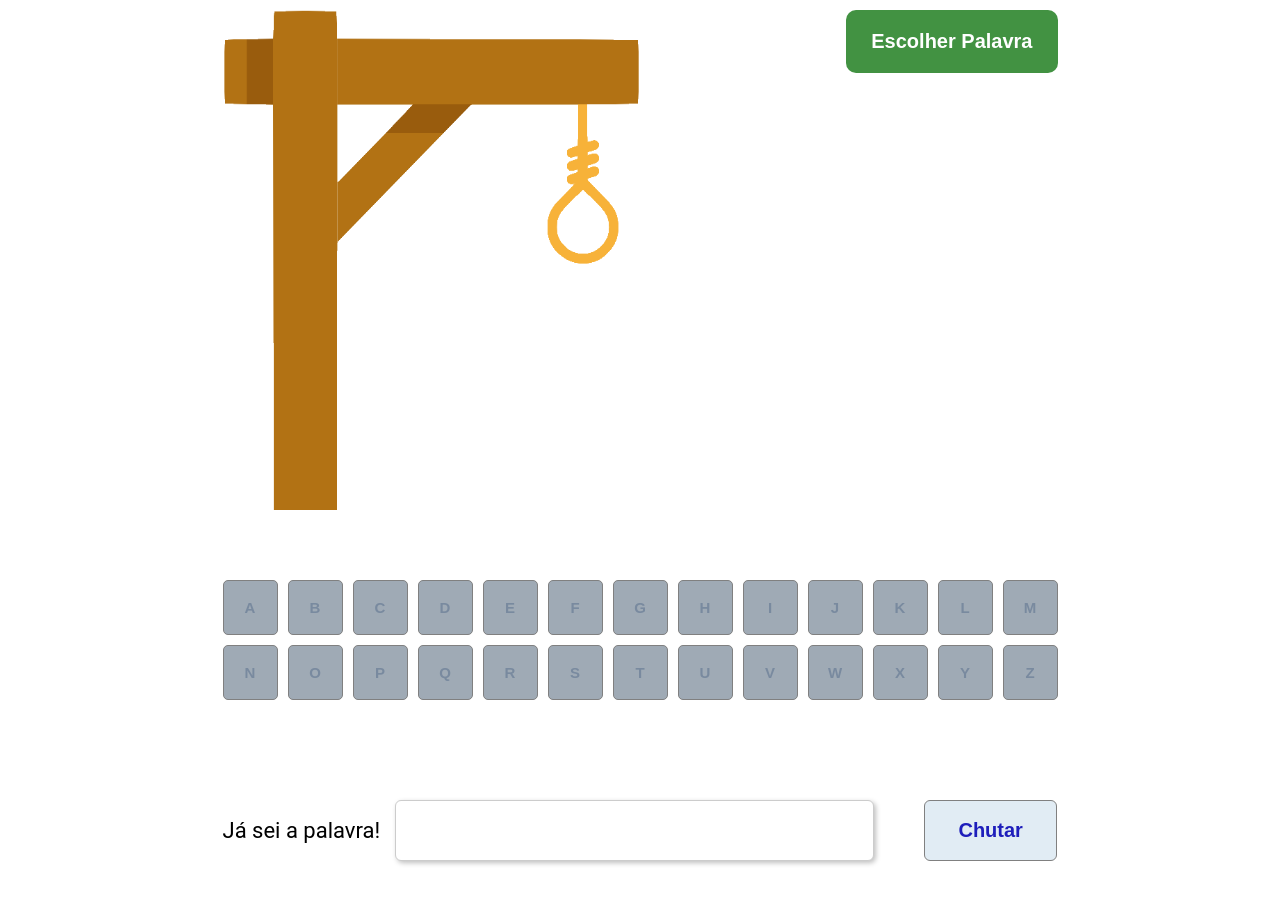
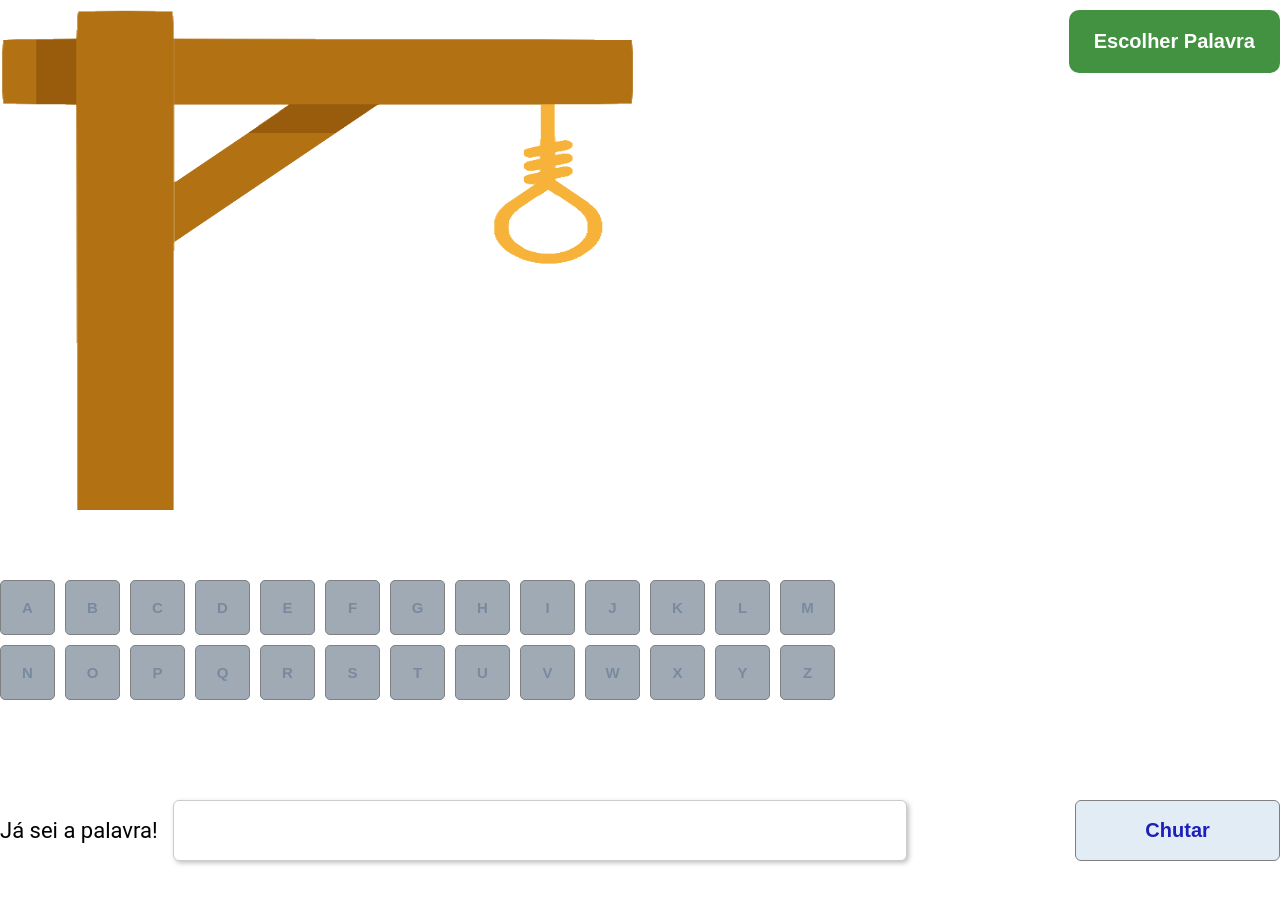
Before and after one commit to JuliaFLacerda/Forca, a React (Create React App) app: page / in a window 1280 px wide. Shown: the top 904 px of the page. Built offline with nearby package versions, Linux system fonts and the light colour scheme.

Commit message:
Teste ajustes finos

```diff
--- a/src/reset.css
+++ b/src/reset.css
@@ -50,3 +50,7 @@ a {
 * {
 	box-sizing: border-box;
 }
+
+.root{
+	width: 100%;
+}
```
